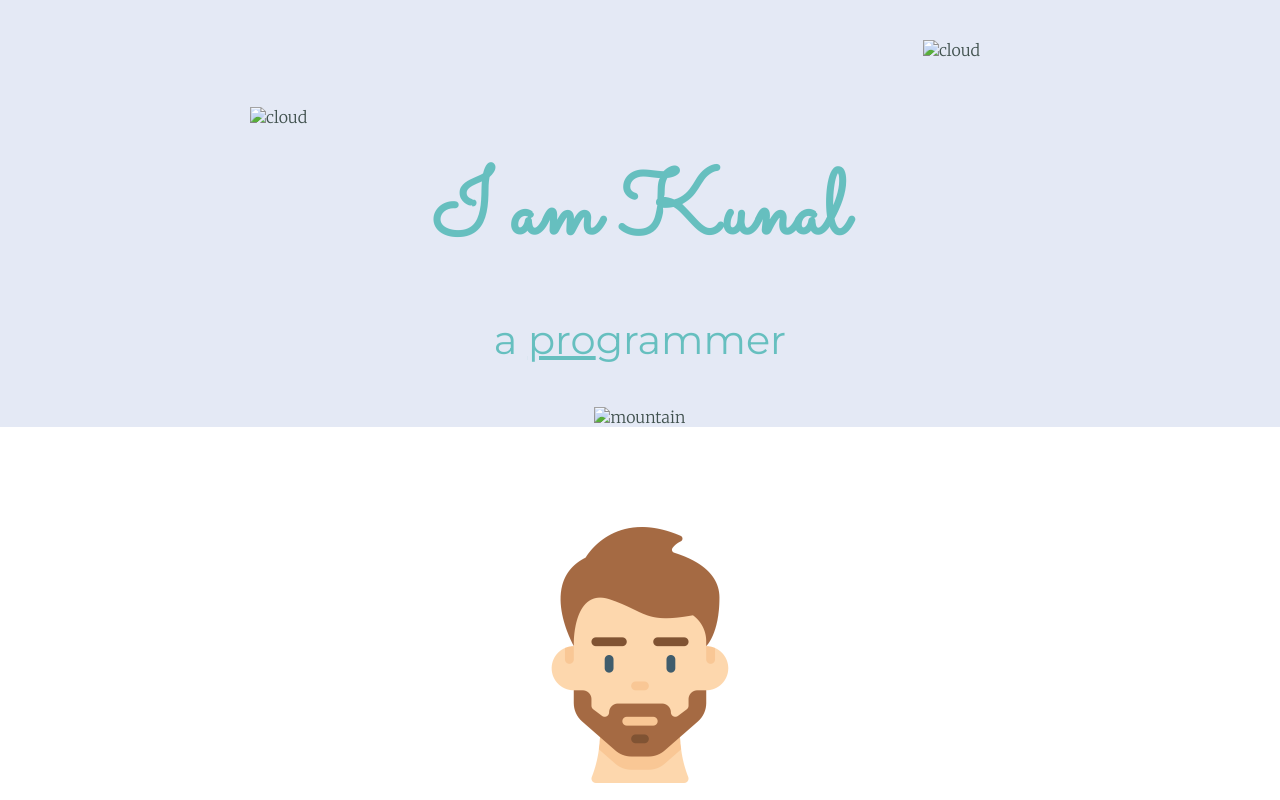
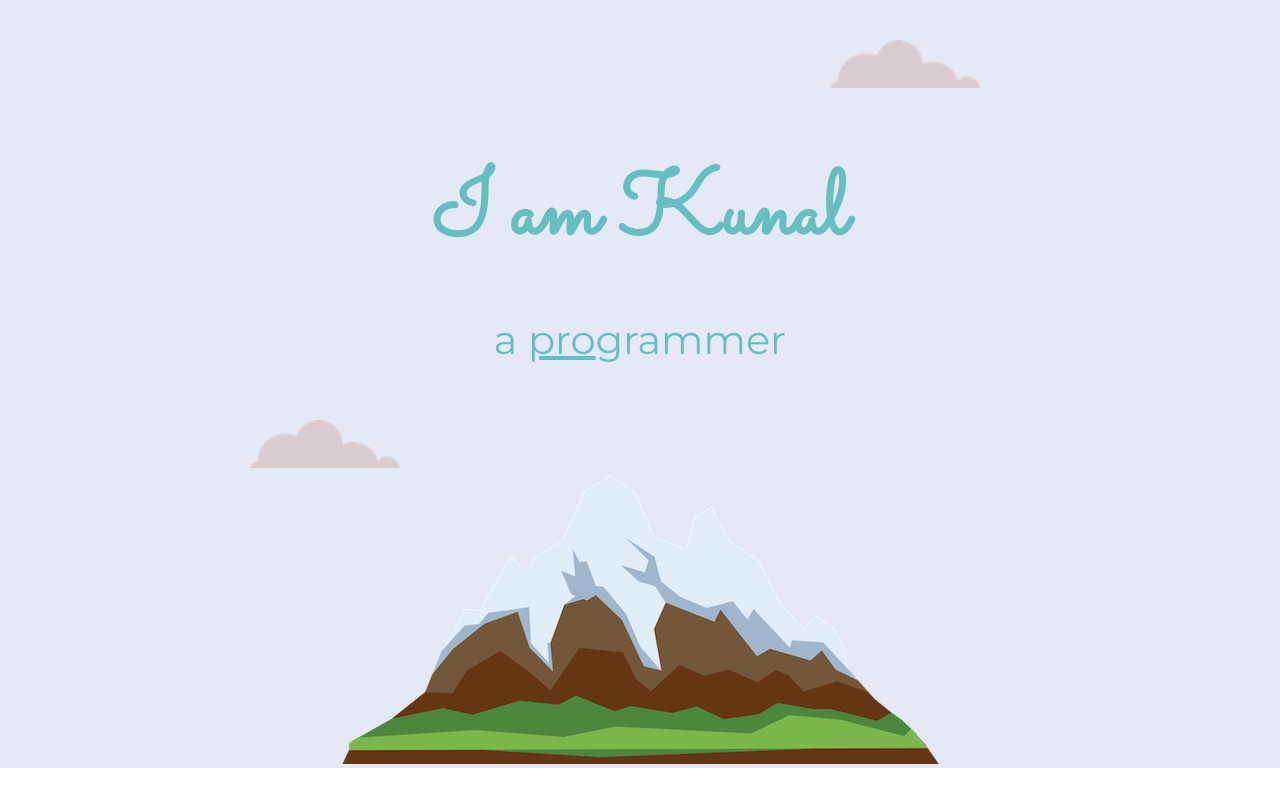
Before and after one commit to Kk015/MyFIrstWebsite, a plain HTML site: page index.html in a window 1280 px wide. Shown: the top 800 px of the page. Drawn offline with Linux system fonts and the light colour scheme.

Commit message:
Update index.html

```diff
--- a/index.html
+++ b/index.html
@@ -13,11 +13,11 @@
   <link href="https://fonts.googleapis.com/css2?family=Merriweather:wght@300&family=Montserrat&family=Sacramento&display=swap" rel="stylesheet">
 </head>
 <div class="Top-container">
-  <img class="top-cloud" src="CSS - My Site Images\cloud.png" alt="cloud">
+  <img class="top-cloud" src="cloud.png" alt="cloud">
   <h1> I am Kunal</h1>
   <h2>a <span class="pro">pro</span>grammer</h2>
-  <img class="bottom-cloud" src="CSS - My Site Images\cloud.png" alt="cloud">
-  <img src="CSS - My Site Images\mountain.png" alt="mountain">
+  <img class="bottom-cloud" src="cloud.png" alt="cloud">
+  <img src="mountain.png" alt="mountain">
 </div>
 <div class="middle-container">
   <div class="profile">
@@ -29,12 +29,12 @@
   <div class="skills">
     <h2>My Skills.</h2>
     <div class="skill-row">
-      <img class="code-img" src="CSS - My Site Images\computer.png" alt="computer-photo">
+      <img class="code-img" src="computer.png" alt="computer-photo">
       <h3>Programming</h3>
       <p> I know how to program in many languages such Python, C++, C# etc. I also know HTML , CSS and little bit of Web Devloment.</p>
     </div>
     <div class="skill-row">
-      <img class="chilli-img" src="CSS - My Site Images\chillies.png" alt="">
+      <img class="chilli-img" src="chillies.png" alt="">
       <h3>Eating spicy food</h3>
       <p> I like to eat Spicy food 🙂 and my favouraite food are burgers and pizzas. Chinese Foods are my favouraite, most importantly Momos :)</p>
     </div>
```
